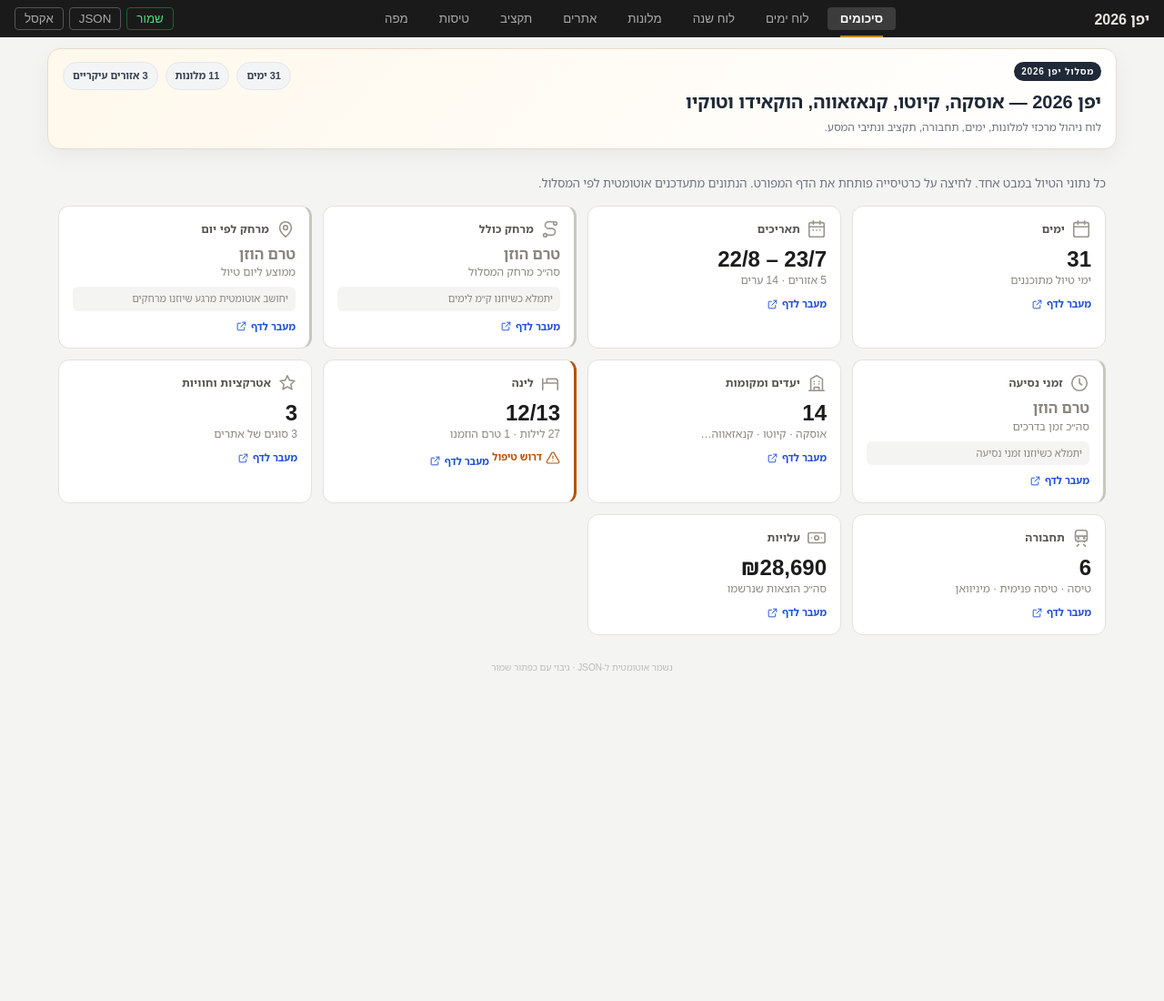
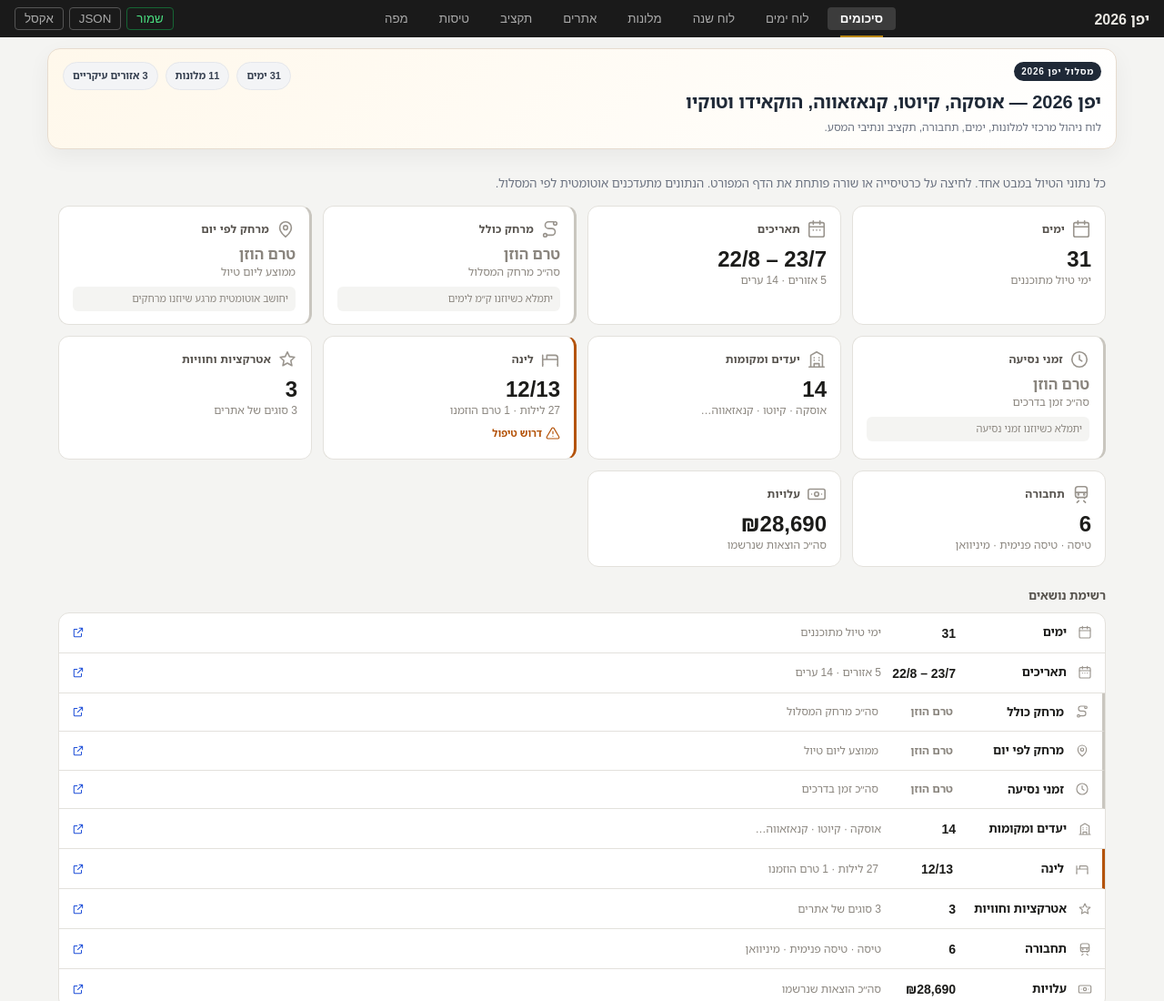
Before and after one commit to Anat1969/YAPAN3-GH, a website: page index.html in a window 1280 px wide. Shown: the top 1100 px of the page at 91% size. Before the commit the page ends 800 px from the top, so only its background shows below. Drawn offline with nearby package versions, Linux system fonts and the light colour scheme.

Commit message:
דף סיכומים: הסרת כפתור 'מעבר לדף' מהכרטיסיות + רשימת נושאים לחיצה מתחת לגריד

```diff
--- a/index.html
+++ b/index.html
@@ -157,6 +157,26 @@ a.cal-cell:hover{box-shadow:0 3px 10px rgba(0,0,0,.12);transform:translateY(-1px
 .sum-card.st-pending .sum-main{color:var(--ink-3);font-size:16px}
 .sum-note{margin-top:7px;font-size:11px;color:var(--ink-3);background:var(--bg);border-radius:6px;padding:5px 8px;line-height:1.5}
 @media(max-width:520px){.sum-grid{grid-template-columns:1fr 1fr;gap:8px}.sum-main{font-size:20px}}
+
+/* רשימת נושאים — כל שורה קישור לדף שלה */
+.sum-list-title{margin:22px 0 8px;font-size:13px;font-weight:800;color:var(--ink-2)}
+.sum-list{background:var(--surface);border:1px solid var(--border);border-radius:12px;overflow:hidden}
+.sum-row{display:flex;align-items:center;gap:12px;padding:11px 14px;text-decoration:none;color:inherit;border-bottom:1px solid var(--border);transition:.12s}
+.sum-row:last-child{border-bottom:none}
+.sum-row:hover{background:var(--bg)}
+.sum-row:focus-visible{outline:2px solid var(--focus);outline-offset:-2px}
+.sum-row .sr-ic{flex:none;display:inline-flex}
+.sum-row .sr-ic .ic{stroke:var(--icon)}
+.sr-topic{font-weight:800;font-size:13px;color:var(--ink);min-width:110px}
+.sr-main{font-weight:900;font-size:14px;color:var(--ink);min-width:70px}
+.sr-sub{flex:1;font-size:12px;color:var(--ink-3);white-space:nowrap;overflow:hidden;text-overflow:ellipsis}
+.sr-go{flex:none;display:inline-flex}
+.sr-go .ic{width:14px;height:14px;stroke:var(--action)}
+.sum-row.st-warn{border-right:3px solid var(--warn)}
+.sum-row.st-ok{border-right:3px solid var(--ok)}
+.sum-row.st-pending{border-right:3px solid var(--border-strong)}
+.sum-row.st-pending .sr-main{color:var(--ink-3);font-size:12px}
+@media(max-width:560px){.sr-sub{display:none}.sr-topic{min-width:auto;flex:1}}
 
 /* HELP + SUMMARY */
 .help{max-width:1200px;margin:4px auto 0;padding:0 12px}
@@ -600,12 +620,23 @@ function renderSummary() {
       ${c.state==='warn'?`<div class="sum-flag st-warn-txt">${icon('alert')} דרוש טיפול</div>`:''}
       ${c.state==='ok'?`<div class="sum-flag st-ok-txt">${icon('check')} הכול מוזמן</div>`:''}
       ${c.note?`<div class="sum-note">${c.note}</div>`:''}
-      <div class="sum-go">מעבר לדף ${icon('external')}</div>
+    </a>`).join('');
+
+  // רשימה מתחת לכרטיסיות — כל שורה קישור לדף שלה
+  const list = cards.map(c=>`
+    <a class="sum-row${c.state?' st-'+c.state:''}" href="#" onclick="goTab('${c.tab}');return false">
+      <span class="sr-ic">${icon(c.ic)}</span>
+      <span class="sr-topic">${c.topic}</span>
+      <span class="sr-main">${c.main}</span>
+      <span class="sr-sub">${c.sub}</span>
+      <span class="sr-go">${icon('external')}</span>
     </a>`).join('');
 
   document.getElementById('sumWrap').innerHTML =
-    `<div class="sum-intro">כל נתוני הטיול במבט אחד. לחיצה על כרטיסייה פותחת את הדף המפורט. הנתונים מתעדכנים אוטומטית לפי המסלול.</div>
-     <div class="sum-grid">${html}</div>`;
+    `<div class="sum-intro">כל נתוני הטיול במבט אחד. לחיצה על כרטיסייה או שורה פותחת את הדף המפורט. הנתונים מתעדכנים אוטומטית לפי המסלול.</div>
+     <div class="sum-grid">${html}</div>
+     <div class="sum-list-title">רשימת נושאים</div>
+     <div class="sum-list">${list}</div>`;
 }
 
 function regionTag(r) {
```
